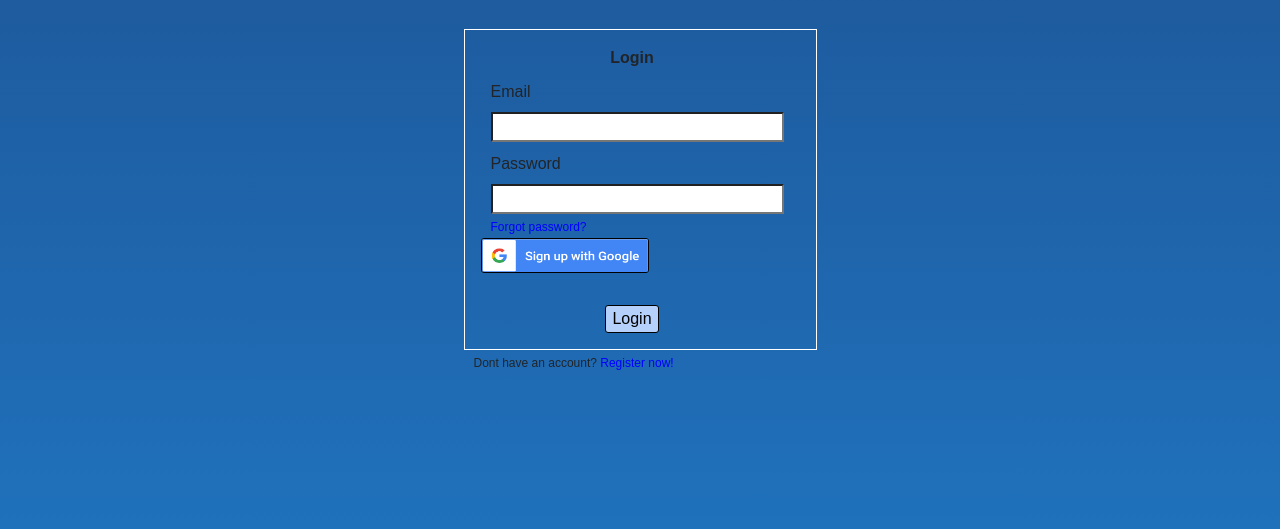
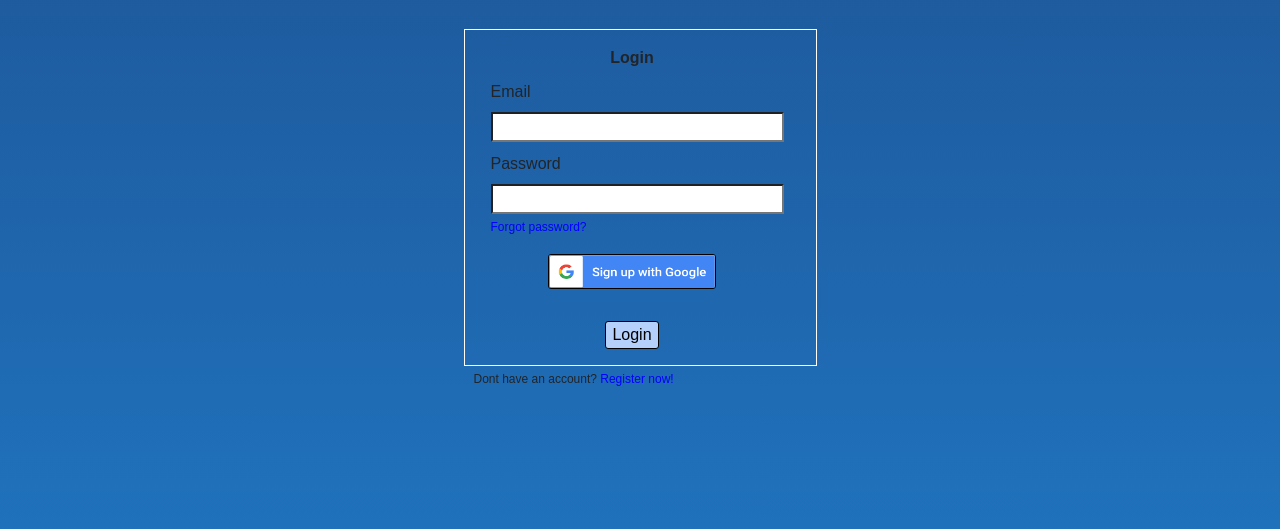
Before and after one commit to barakavraham/wargame, a Flask app: page /auth/login in a window 1280 px wide. Shown: the part 101-630 px from the top of the page. Run offline with Flask 2, Linux system fonts and the light colour scheme; some libraries are stand-ins or nearby versions.

Commit message:
login fix

```diff
--- a/app/forms.py
+++ b/app/forms.py
@@ -2,6 +2,7 @@ from app.models import User
 from flask_wtf import FlaskForm
 from wtforms import StringField, PasswordField, SubmitField, BooleanField
 from wtforms.validators import DataRequired, Length, Email, EqualTo, ValidationError
+from app import bcrypt
 
 
 class RegistrationForm(FlaskForm):
@@ -27,6 +28,11 @@ class RegistrationForm(FlaskForm):
         if user:
             raise ValidationError('This email is already taken')
 
+    def validate_army_name(self, army_name):
+        for letter in army_name.data:
+            if not (letter >= 'a' and letter <= 'z') or (letter >= 'A' and letter <= 'Z'):
+                raise ValidationError('army name must contain english letters')
+
 
 class LoginForm(FlaskForm):
     email = StringField('Email',
@@ -35,3 +41,10 @@ class LoginForm(FlaskForm):
                         validators=[DataRequired(), Length(min = 6, max = 32)])
     remember = BooleanField('Remember me')
     submit = SubmitField('Login')
+
+    def validate_email(self, email):
+        input_check = User.query.filter_by(email=email.data).first()
+        if not input_check:
+            raise ValidationError("Invaild email or password")
+        elif not bcrypt.check_password_hash(input_check.password, self.password.data):
+            raise ValidationError("Invaild email or password")
--- a/app/static/css/login.css
+++ b/app/static/css/login.css
@@ -19,6 +19,12 @@
     align-items: center;
 }
 
+.google-button-div {
+    display: flex;
+    justify-content: space-around;
+    margin-top: 1rem;
+}
+
 .google-login-button:hover {
     height: 40px;
     width: 11rem;
```
Also changed, not shown: 1 other file.
